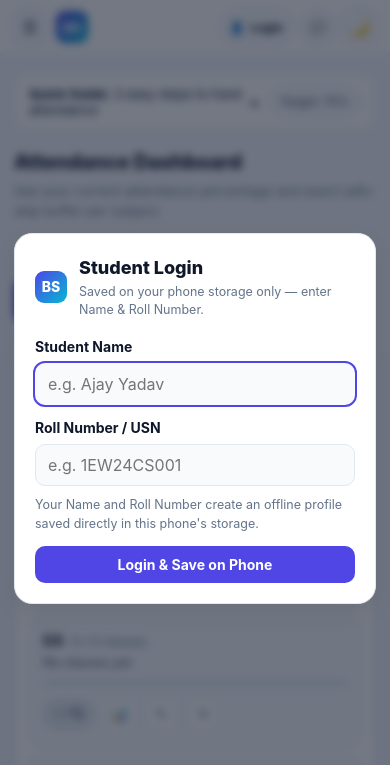
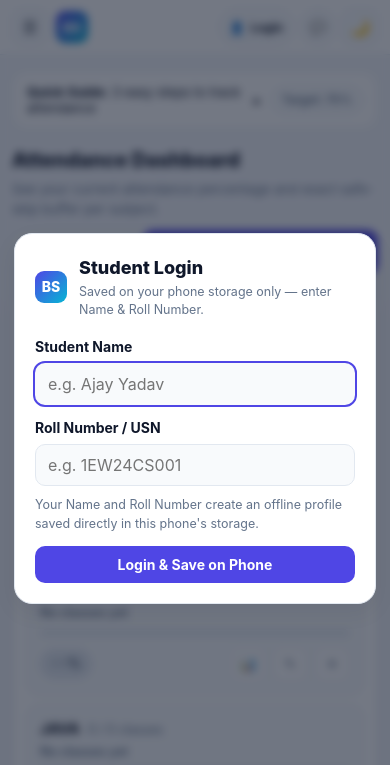
Before and after one commit to ajayyadavtom/bunksmart-pro, a website: page index.html in a window 390 px wide. Shown: the top 765 px of the page. Drawn offline with Linux system fonts and the light colour scheme.

Commit message:
Update BunkSmart Pro with side chat assistant and mobile improvements

```diff
--- a/index.html
+++ b/index.html
@@ -89,7 +89,7 @@
           <h2>Attendance Dashboard</h2>
           <p>See your current attendance percentage and exact safe-skip buffer per subject.</p>
         </div>
-        <div style="display:flex;gap:8px;flex-wrap:wrap;">
+        <div class="section-actions">
           <button type="button" id="home-export-pdf-btn" class="btn-secondary" onclick="downloadFullAttendancePdf()">📄 Export PDF</button>
           <button type="button" class="btn-primary" onclick="switchView('rollcall')">+ Mark Today's Classes</button>
         </div>
--- a/styles.css
+++ b/styles.css
@@ -170,7 +170,7 @@ body {
   }
 }
 
-@media (max-width: 390px) {
+@media (max-width: 440px) {
   .brand-title {
     display: none;
   }
@@ -349,9 +349,11 @@ body {
 
 /* Main Layout */
 .app-container {
+  width: 100%;
   max-width: 1120px;
   margin: 0 auto;
-  padding: 18px 14px calc(88px + env(safe-area-inset-bottom, 0px));
+  padding: 16px 12px calc(88px + env(safe-area-inset-bottom, 0px));
+  overflow-x: clip;
 }
 
 @media (min-width: 640px) {
@@ -362,6 +364,7 @@ body {
 
 .view-section {
   display: none;
+  min-width: 0;
 }
 
 .view-section.active {
@@ -395,25 +398,38 @@ body {
   font-size: 13.5px;
 }
 
+.section-actions {
+  display: flex;
+  gap: 8px;
+  flex-wrap: wrap;
+}
+
 @media (max-width: 540px) {
-  .section-header .btn-primary {
+  .section-actions {
     width: 100%;
+    display: grid;
+    grid-template-columns: auto minmax(0, 1fr);
+  }
+  .section-actions .btn-primary,
+  .section-actions .btn-secondary {
     min-height: 44px;
+    padding: 10px 12px;
   }
 }
 
 .grid-2 {
   display: grid;
-  grid-template-columns: 1fr;
-  gap: 18px;
+  grid-template-columns: minmax(0, 1fr);
+  gap: 16px;
 }
 
 @media (min-width: 860px) {
   .grid-2 {
-    grid-template-columns: 1.15fr 0.85fr;
+    grid-template-columns: minmax(0, 1.15fr) minmax(0, 0.85fr);
+    gap: 18px;
   }
   .grid-2.equal {
-    grid-template-columns: 1fr 1fr;
+    grid-template-columns: minmax(0, 1fr) minmax(0, 1fr);
   }
   .top-tabs {
     display: flex;
@@ -425,10 +441,13 @@ body {
 
 /* Cards */
 .card {
+  min-width: 0;
+  width: 100%;
+  max-width: 100%;
   background: var(--surface);
   border: 1px solid var(--border);
   border-radius: var(--radius);
-  padding: 15px;
+  padding: 14px;
   box-shadow: var(--shadow);
 }
 
@@ -498,12 +517,14 @@ body {
   border-radius: 12px;
   font-size: 13.5px;
   margin-bottom: 16px;
+  overflow-wrap: anywhere;
 }
 
 .subject-list {
   display: flex;
   flex-direction: column;
   gap: 10px;
+  min-width: 0;
 }
 
 .subject-row {
@@ -516,11 +537,26 @@ body {
   border-radius: 12px;
   background: var(--surface-soft);
   border: 1px solid var(--border);
+  min-width: 0;
+  max-width: 100%;
 }
 
 .subject-main {
-  min-width: 170px;
+  min-width: 0;
   flex: 1 1 180px;
+}
+
+@media (max-width: 520px) {
+  .subject-main {
+    flex: 1 1 100%;
+  }
+  .subject-actions {
+    width: 100%;
+    justify-content: flex-end;
+  }
+  .subject-actions .pct-pill {
+    margin-right: auto;
+  }
 }
 
 .subject-edit-panel {
@@ -985,8 +1021,8 @@ body {
 
 .rc-cal-grid {
   display: grid;
-  grid-template-columns: repeat(7, 1fr);
-  gap: 5px;
+  grid-template-columns: repeat(7, minmax(0, 1fr));
+  gap: 4px;
 }
 
 .rc-cal-cell {
@@ -2119,8 +2155,8 @@ body {
 .cal-weekdays,
 .cal-days {
   display: grid;
-  grid-template-columns: repeat(7, 1fr);
-  gap: 6px;
+  grid-template-columns: repeat(7, minmax(0, 1fr));
+  gap: 4px;
 }
 
 .cal-weekdays span {
@@ -2267,9 +2303,6 @@ body {
   .chat-input {
     font-size: 16px;
   }
-  .phone-db-grid {
-    grid-template-columns: 1fr;
-  }
 }
 
 .login-head {
@@ -2334,9 +2367,15 @@ body {
 /* Phone Storage & Monthly Files Panel */
 .phone-db-grid {
   display: grid;
-  grid-template-columns: repeat(auto-fit, minmax(170px, 1fr));
+  grid-template-columns: minmax(0, 1fr);
   gap: 10px;
   margin-bottom: 14px;
+}
+
+@media (min-width: 640px) {
+  .phone-db-grid {
+    grid-template-columns: repeat(auto-fit, minmax(170px, 1fr));
+  }
 }
 
 .phone-db-stat {
```
